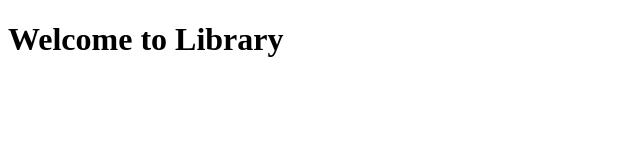
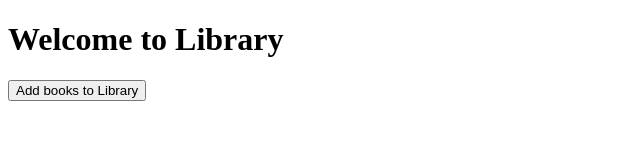
Before and after one commit to bhardwajlokesh-star/Library, a plain HTML site: page index.html in a window 1280 px wide. Shown: the whole page, without its empty margins (0-640 px from the left). Drawn offline with Linux system fonts and the light colour scheme.

Commit message:
Add: heading and books button

```diff
--- a/index.html
+++ b/index.html
@@ -6,9 +6,19 @@
     <title>Document</title>
 </head>
 <body>
+    <div>
+        <div class="library_heading">
     <h1>
         Welcome to Library
     </h1>
 
+
+        </div>
+ <button>Add books to Library</button>
+
+
+    </div>
+
+
 </body>
 </html>
```
